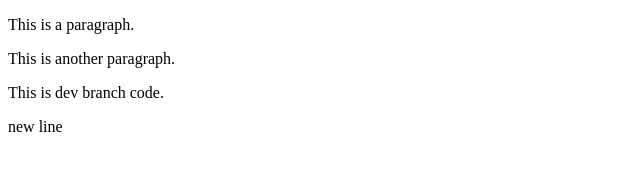
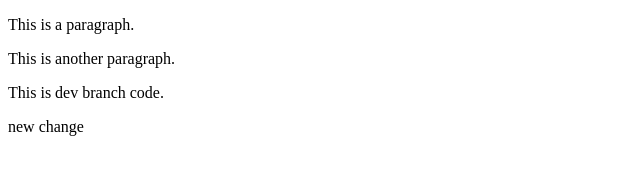
Before and after one commit to sourabhrai-scripts/CI_CD2, a plain HTML site: page index.html in a window 1280 px wide. Shown: the full height of the page, 0-640 px from the left. Drawn offline with Linux system fonts and the light colour scheme.

Commit message:
Update index.html

```diff
--- a/index.html
+++ b/index.html
@@ -5,7 +5,7 @@
 <p>This is a paragraph.</p>
 <p>This is another paragraph.</p>
 <p>This is dev branch code.</p>
-<p>new line</p>
+<p>new change</p>
 
 </body>
 </html>
```
